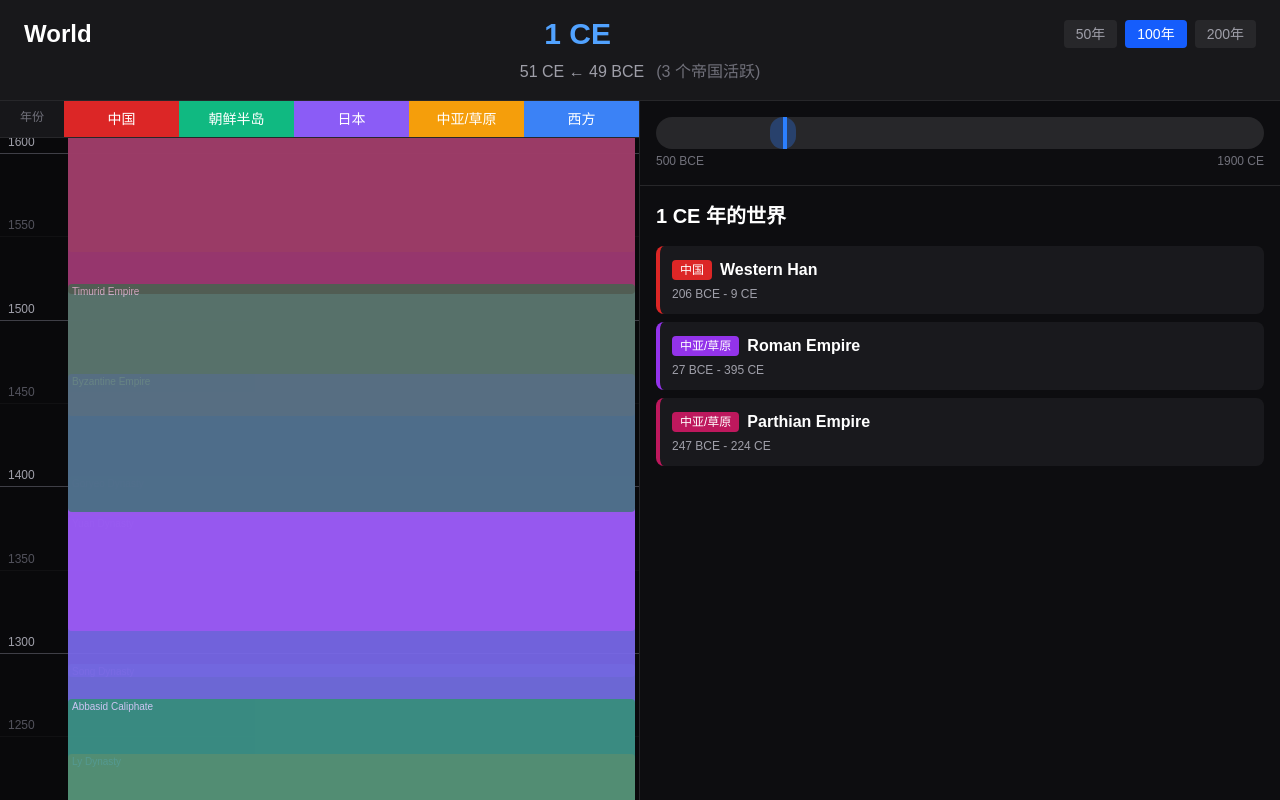
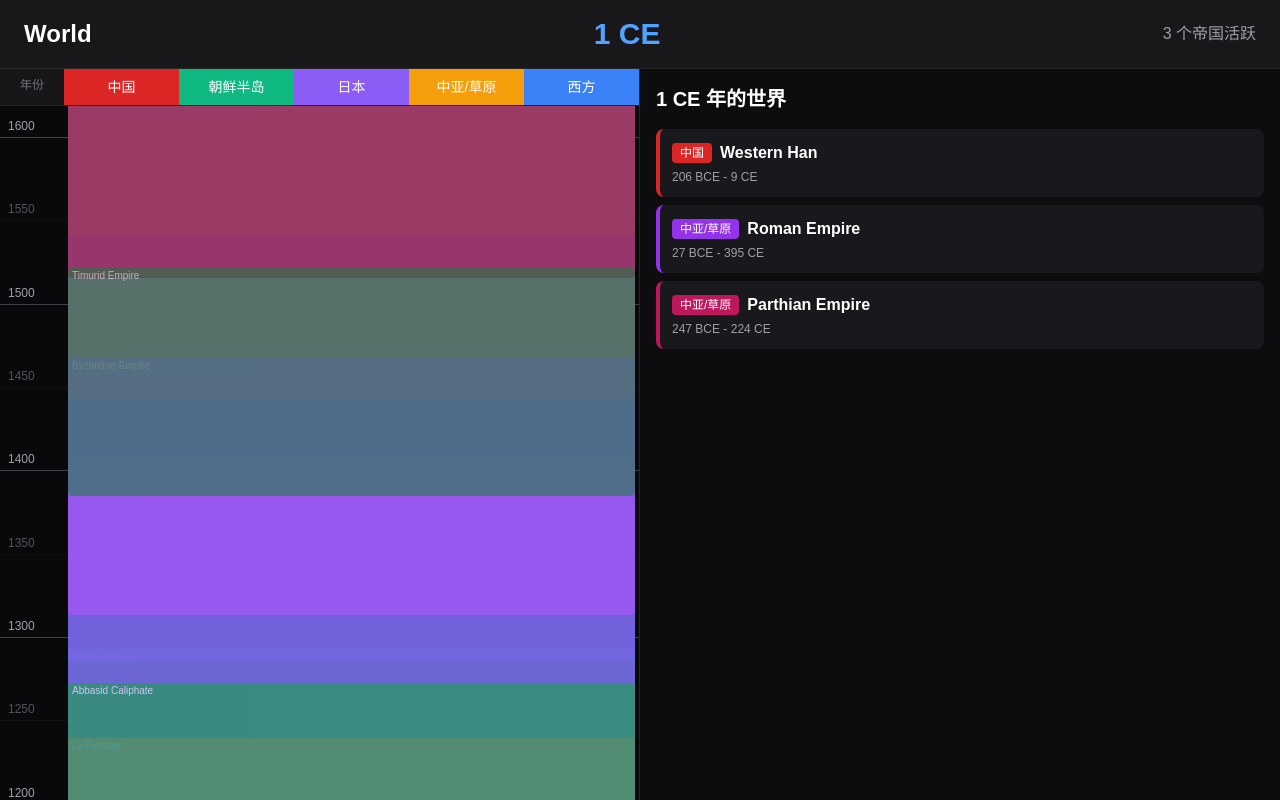
Before and after one commit to Ruciazyt/history, a Next.js app: page /en/world in a window 1280 px wide. Built offline with nearby package versions, Linux system fonts and the light colour scheme.

Commit message:
feat: 简化时间线视图，去掉窗口大小按钮

```diff
--- a/src/components/world/WorldTimeline.tsx
+++ b/src/components/world/WorldTimeline.tsx
@@ -167,30 +167,10 @@ export function WorldTimeline({ minYear, maxYear }: WorldTimelineProps) {
             {formatYear(year)}
           </div>
 
-          {/* 窗口大小 */}
-          <div className="flex gap-2">
-            {([50, 100, 200] as const).map(size => (
-              <button
-                key={size}
-                onClick={() => setWindowSize(size)}
-                className={`px-3 py-1 rounded text-sm font-medium transition-colors ${
-                  windowSize === size
-                    ? 'bg-blue-600 text-white'
-                    : 'bg-zinc-800 text-zinc-400 hover:bg-zinc-700'
-                }`}
-              >
-                {size}年
-              </button>
-            ))}
+          {/* 活跃帝国数 */}
+          <div className="text-zinc-400">
+            {activeEmpires.length} 个帝国活跃
           </div>
-        </div>
-
-        {/* 窗口范围 */}
-        <div className="text-center text-zinc-400 mt-2">
-          {formatYear(Math.floor(windowEnd))} ← {formatYear(Math.floor(windowStart))}
-          <span className="ml-3 text-zinc-500">
-            ({activeEmpires.length} 个帝国活跃)
-          </span>
         </div>
       </header>
 
@@ -267,44 +247,13 @@ export function WorldTimeline({ minYear, maxYear }: WorldTimelineProps) {
           </div>
         </div>
 
-        {/* 右侧：交互式时间轴 */}
-        <div className="w-1/2 flex flex-col bg-zinc-900/30">
-          {/* 滑块 */}
-          <div className="p-4 border-b border-zinc-800 flex-shrink-0">
-            <div className="relative h-8 bg-zinc-800 rounded-full">
-              <div
-                className="absolute h-full bg-blue-500/30 rounded-full"
-                style={{
-                  left: `${((windowStart - minYear) / (maxYear - minYear)) * 100}%`,
-                  width: `${((windowEnd - windowStart) / (maxYear - minYear)) * 100}%`,
-                }}
-              />
-              <div
-                className="absolute top-0 bottom-0 w-1 bg-blue-500"
-                style={{ left: `${((year - minYear) / (maxYear - minYear)) * 100}%` }}
-              />
-              <input
-                type="range"
-                min={minYear}
-                max={maxYear}
-                value={year}
-                onChange={(e) => setYear(Number(e.target.value))}
-                className="absolute inset-0 w-full h-full opacity-0 cursor-pointer"
-              />
-            </div>
-            <div className="flex justify-between text-xs text-zinc-500 mt-1">
-              <span>{formatYear(minYear)}</span>
-              <span>{formatYear(maxYear)}</span>
-            </div>
-          </div>
+        {/* 右侧：当前年份帝国详情 */}
+        <div className="w-1/2 flex flex-col bg-zinc-900/30 p-4 overflow-y-auto">
+          <h3 className="text-xl font-bold mb-4">
+            {formatYear(year)} 年的世界
+          </h3>
 
-          {/* 当前年份详情 */}
-          <div className="flex-1 p-4 overflow-y-auto">
-            <h3 className="text-xl font-bold mb-4">
-              {formatYear(year)} 年的世界
-            </h3>
-
-            {activeEmpires.length > 0 ? (
+          {activeEmpires.length > 0 ? (
               <div className="space-y-2">
                 {activeEmpires.map((empire, idx) => {
                   const region = regions.find(r => r.boundaries.includes(empire));
@@ -338,7 +287,6 @@ export function WorldTimeline({ minYear, maxYear }: WorldTimelineProps) {
                 该时期无记录
               </div>
             )}
-          </div>
         </div>
       </div>
     </div>
```
